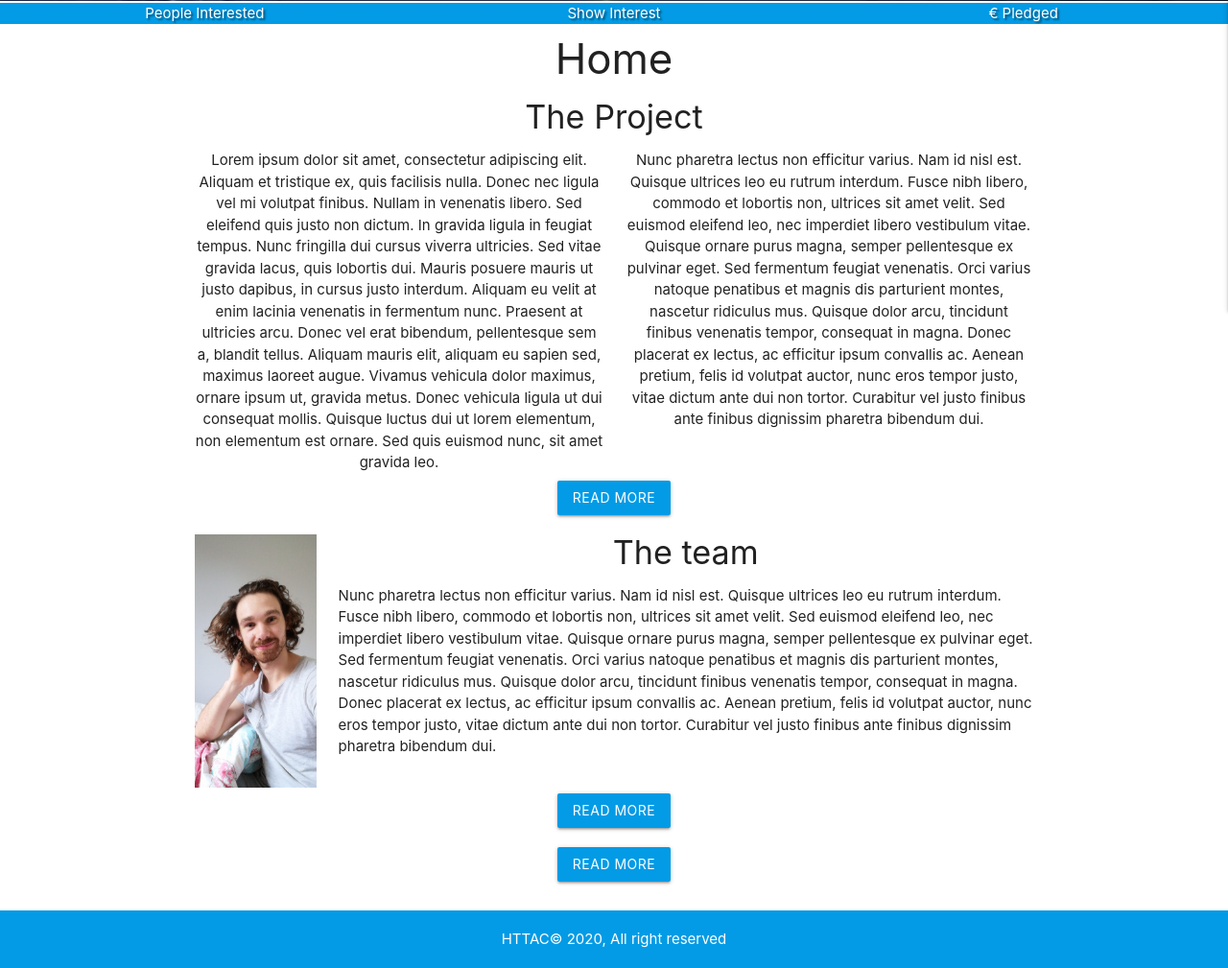
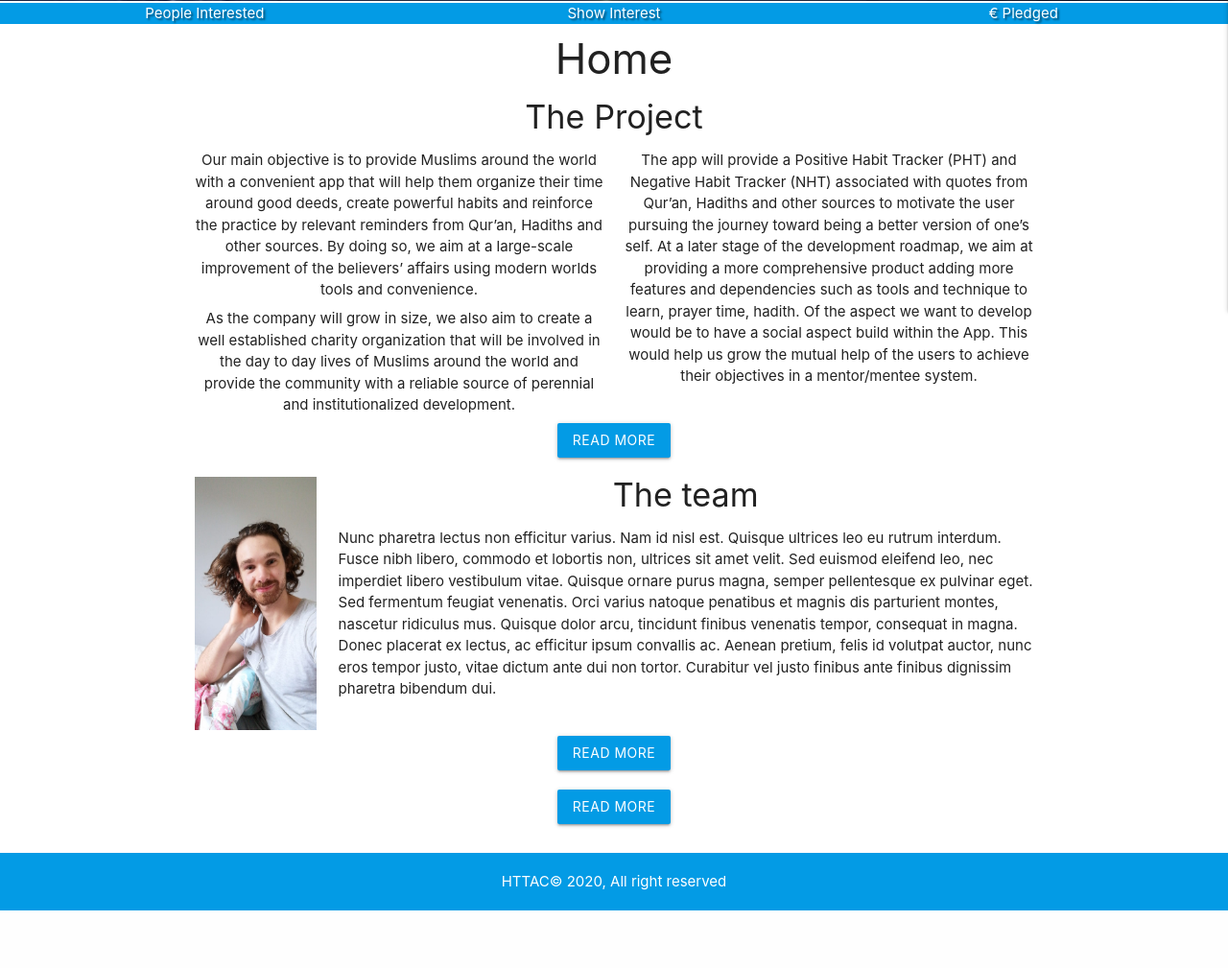
Before and after one commit to Nosjazz/milestone_3, a Flask app: page / in a window 1280 px wide. Shown: the part 536-1545 px from the top of the page at 96% size. After the commit the page ends 1485 px from the top, so only its background shows below. Run offline with Flask 2, Linux system fonts and the light colour scheme; data that the repository does not hold is empty; some libraries are stand-ins or nearby versions.

Commit message:
update home content up The Project content

```diff
--- a/templates/home.html
+++ b/templates/home.html
@@ -8,26 +8,20 @@
                 The Project
             </h4>
         <div class="col m6 s12">
-            <p>
-                Lorem ipsum dolor sit amet, consectetur adipiscing elit. Aliquam et tristique ex, quis facilisis nulla.
-                Donec nec ligula vel mi volutpat finibus. Nullam in venenatis libero. Sed eleifend quis justo non dictum. In gravida ligula in feugiat tempus.
-                Nunc fringilla dui cursus viverra ultricies. Sed vitae gravida lacus, quis lobortis dui. Mauris posuere mauris ut justo dapibus, in cursus justo interdum.
-                Aliquam eu velit at enim lacinia venenatis in fermentum nunc. Praesent at ultricies arcu. Donec vel erat bibendum, pellentesque sem a, blandit tellus.
-                Aliquam mauris elit, aliquam eu sapien sed, maximus laoreet augue.
-                Vivamus vehicula dolor maximus, ornare ipsum ut, gravida metus. Donec vehicula ligula ut dui consequat mollis.
-                Quisque luctus dui ut lorem elementum, non elementum est ornare. Sed quis euismod nunc, sit amet gravida leo.
-            </p>
+            <p>Our main objective is to provide Muslims around the world with a convenient app that will help them organize their time around good deeds,
+            create powerful habits and reinforce the practice by relevant reminders from Qur’an, Hadiths and other sources.
+            By doing so, we aim at a large-scale improvement of the believers’ affairs using modern worlds tools and convenience.</p>
+
+            <p>As the company will grow in size, we also aim to create a well established charity organization that will be involved in the day to day lives of Muslims
+            around the world and provide the community with a reliable source of perennial and institutionalized development.</p>
         </div>
         <div class="col m6 s12">
-            <p>
-                Nunc pharetra lectus non efficitur varius. Nam id nisl est. Quisque ultrices leo eu rutrum interdum.
-                Fusce nibh libero, commodo et lobortis non, ultrices sit amet velit. Sed euismod eleifend leo, nec imperdiet libero vestibulum vitae.
-                Quisque ornare purus magna, semper pellentesque ex pulvinar eget. Sed fermentum feugiat venenatis.
-                Orci varius natoque penatibus et magnis dis parturient montes, nascetur ridiculus mus.
-                Quisque dolor arcu, tincidunt finibus venenatis tempor, consequat in magna. Donec placerat ex lectus, ac efficitur ipsum convallis ac.
-                Aenean pretium, felis id volutpat auctor, nunc eros tempor justo, vitae dictum ante dui non tortor.
-                Curabitur vel justo finibus ante finibus dignissim pharetra bibendum dui.
-            </p>
+            <p>The app will provide a Positive Habit Tracker (PHT) and Negative Habit Tracker (NHT) associated with quotes from Qur’an, Hadiths
+            and other sources to motivate the user pursuing the journey toward being a better version of one’s self.
+            At a later stage of the development roadmap, we aim at providing a more comprehensive product adding more features and dependencies such as
+            tools and technique to learn, prayer time, hadith. Of the aspect we want to develop would be to have a social aspect build within the App.
+            This would help us grow the mutual help of the users to achieve their objectives in a mentor/mentee system.</p>
+
         </div>
         <div class="col m12 center-align">
             <a href="{{ url_for('about') }}" class="light-blue darken-1 btn ">Read More</a>
```
